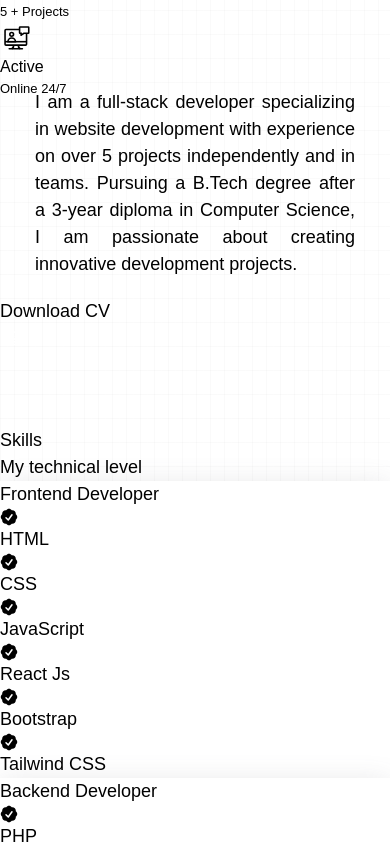
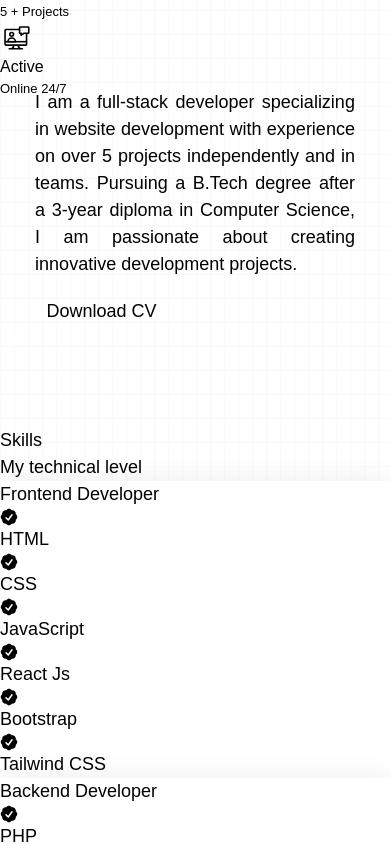
Before and after one commit to arkajyoti-roy/arka-port, a React (Vite) app: page / in a window 390 px wide. Shown: the part 1406-2250 px from the top of the page. Built offline with nearby package versions, Linux system fonts and the light colour scheme; a web font is replaced by a local one.

Commit message:
update About.jsx and style.css

```diff
--- a/src/Components/About.jsx
+++ b/src/Components/About.jsx
@@ -151,7 +151,7 @@ const About = () => {
             <div className="flex justify-center">
               <a href={admit} download="admit.pdf">
                 {" "}
-                <button className="inline-flex text-white rounded-lg bg-gray-800 border-0 py-2 px-6 focus:outline-none hover:bg-gray-900 text-lg">
+                <button className="poplo1 justify-center text-center font-semibold inline-flex text-white rounded-lg bg-gray-800 border-0 py-2 px-6 focus:outline-none hover:bg-gray-900 text-lg">
                   Download CV{" "}
                   <svg
                     className="cvsvg"
--- a/src/Components/style.css
+++ b/src/Components/style.css
@@ -128,6 +128,9 @@
   }
 .poplo{
   width: 170px;
+}
+.poplo1{
+  width: 203px;
 }
   .abto {
     padding-top: 20px;
```
